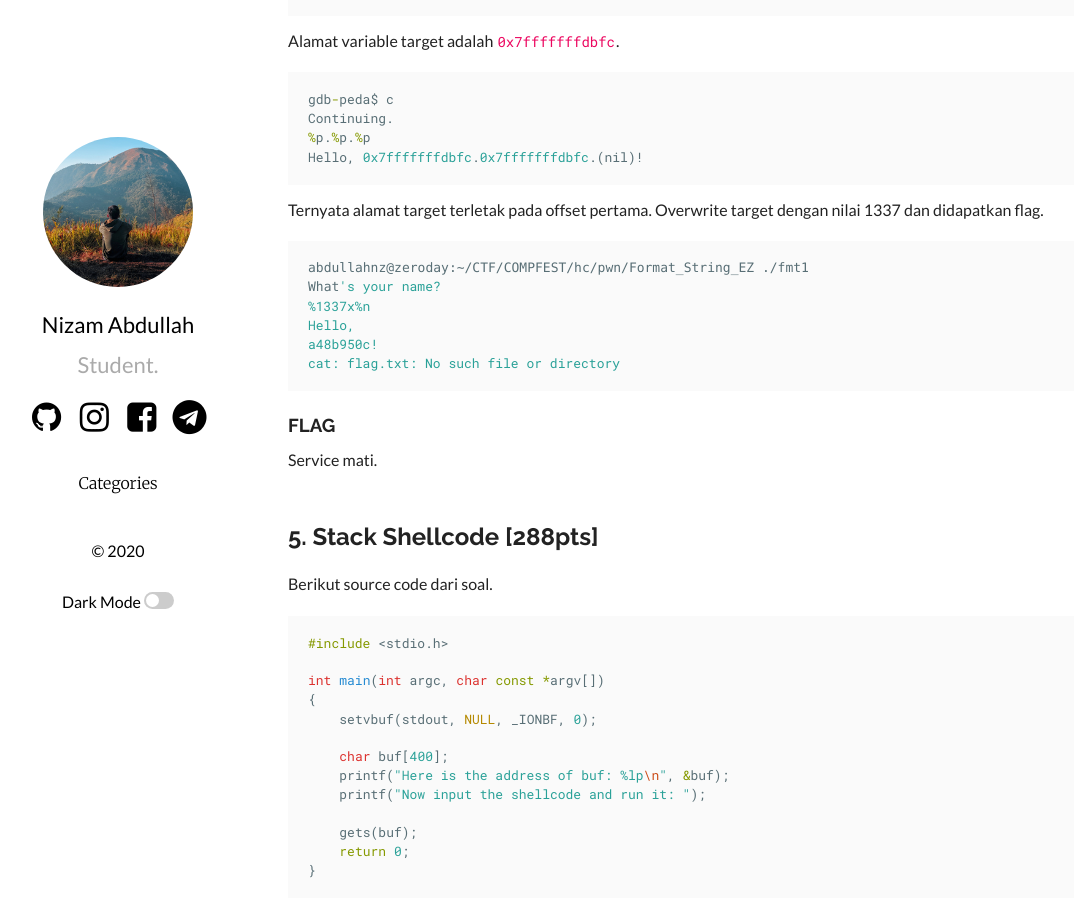
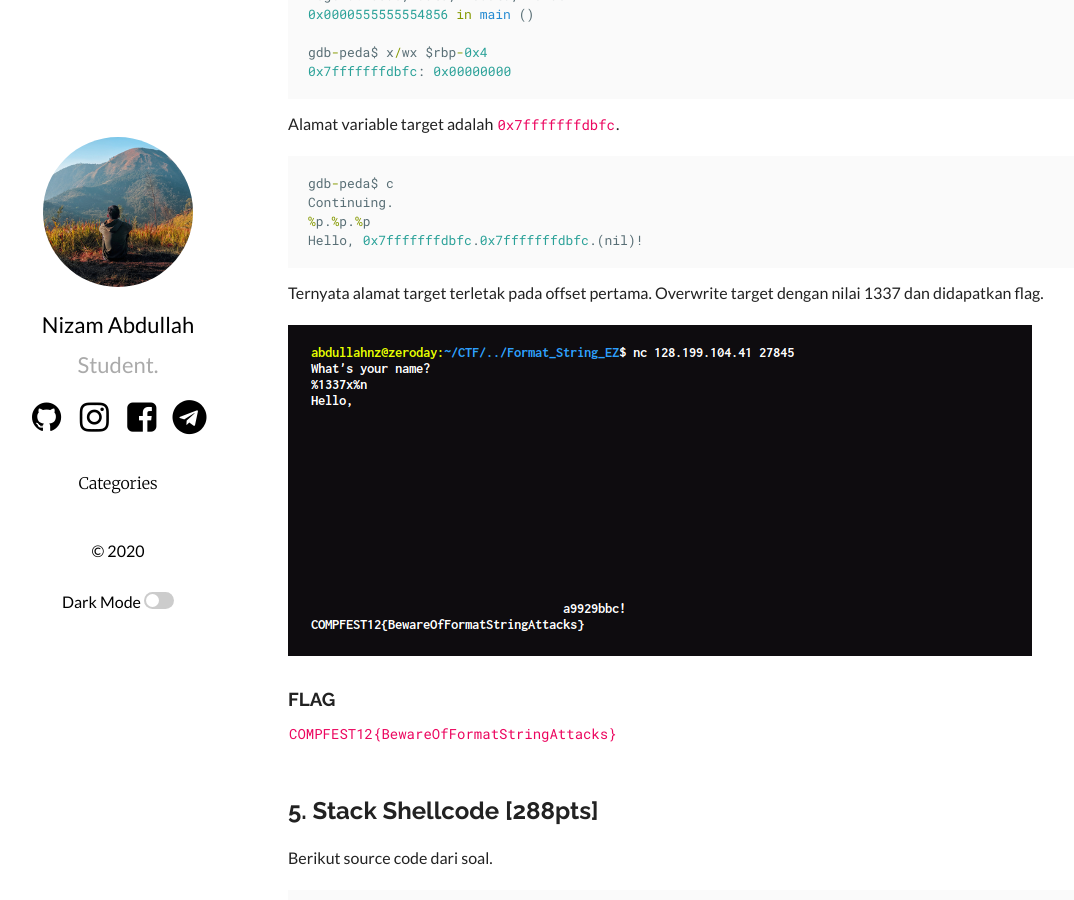
Before and after one commit to abdullahnz/abdullahnz.github.io, a Jekyll site: the page built from _posts/2020-08-19-compfest-20-hacker-class.md, in a window 1280 px wide and 900 px high, scrolled down 14804 px. Shown: the whole window, without its empty margins (67-1141 px from the left). Built offline with Jekyll 4.4.1, drawn with Linux system fonts in a browser that asks for light colours; comment, search, counter and statistics services are not loaded; some of the changed text lies outside the part shown.

Commit message:
Update 2020-08-19-compfest-20-hacker-class.md

````diff
--- a/_posts/2020-08-19-compfest-20-hacker-class.md
+++ b/_posts/2020-08-19-compfest-20-hacker-class.md
@@ -470,16 +470,11 @@
 
 Untuk mendapatkan flag, nilai variable `hack_me` harus lebih dari 2. Inputan disimpan pada variable buf yang memiliki panjang 10 karakter, dengan input melebihi 10 karakter, inputan kita akan masuk ke variable `hack_me` karena input diambil dengan fungsi `gets` yang memiliki bug buffer overflow.
 
-```sh
-$ python -c 'print "A"*12' | ./ez_buffow
-Enter a number (Max 10 digits)
-Hi, here is your flag
-cat: flag.txt: No such file or directory
-```
+![FLAG](https://abdullahnz.github.io/assets/images/PWN-1.png)
 
 ### FLAG
 
-`Service mati :p`
+`COMPFEST12{That_was_ez_right_76a7fb}`
 <br />
 <br />
 
@@ -694,18 +689,11 @@
 
 Ternyata alamat target terletak pada offset pertama. Overwrite target dengan nilai 1337 dan didapatkan flag.
 
-```sh
-abdullahnz@zeroday:~/CTF/COMPFEST/hc/pwn/Format_String_EZ ./fmt1
-What's your name?
-%1337x%n
-Hello,
-a48b950c!
-cat: flag.txt: No such file or directory
-```
+![FLAG](https://abdullahnz.github.io/assets/images/PWN-3.png)
 
 ### FLAG
 
-Service mati.
+`COMPFEST12{BewareOfFormatStringAttacks}`
 <br/>
 <br/>
 
````
